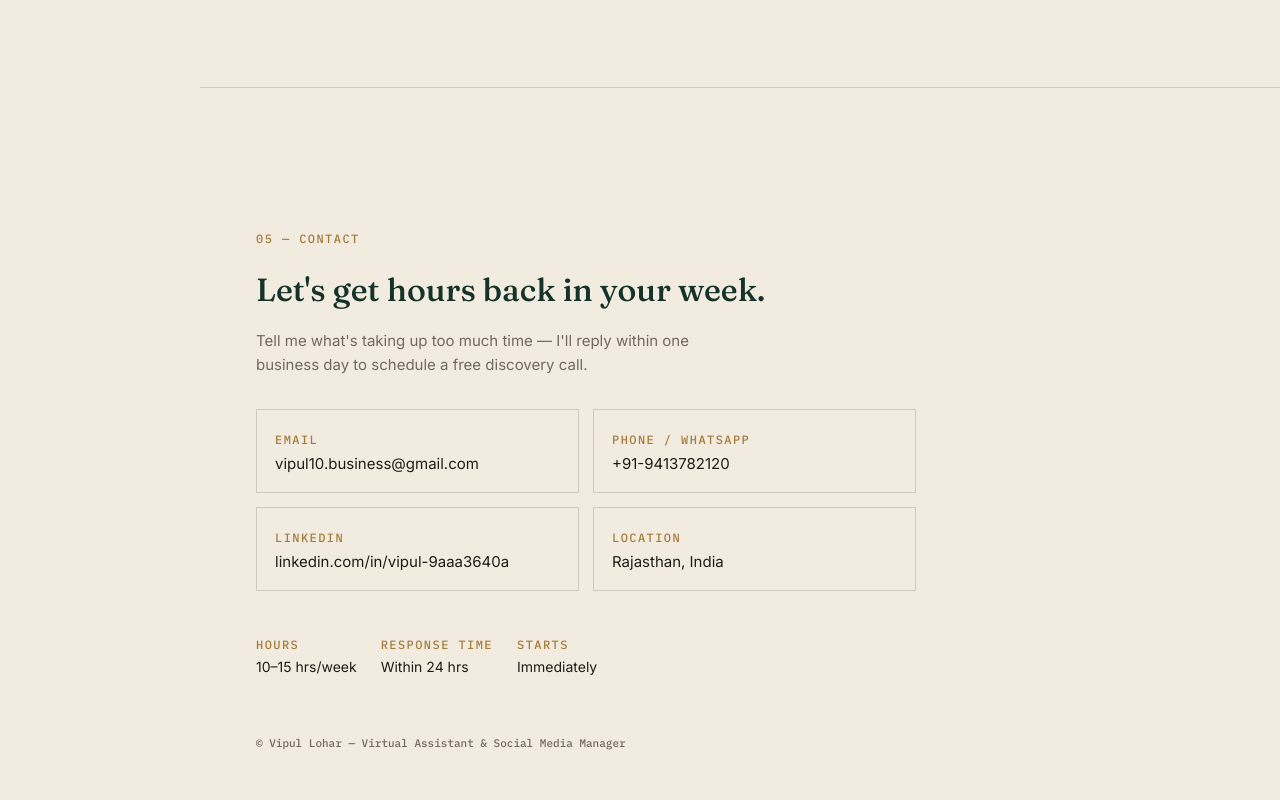
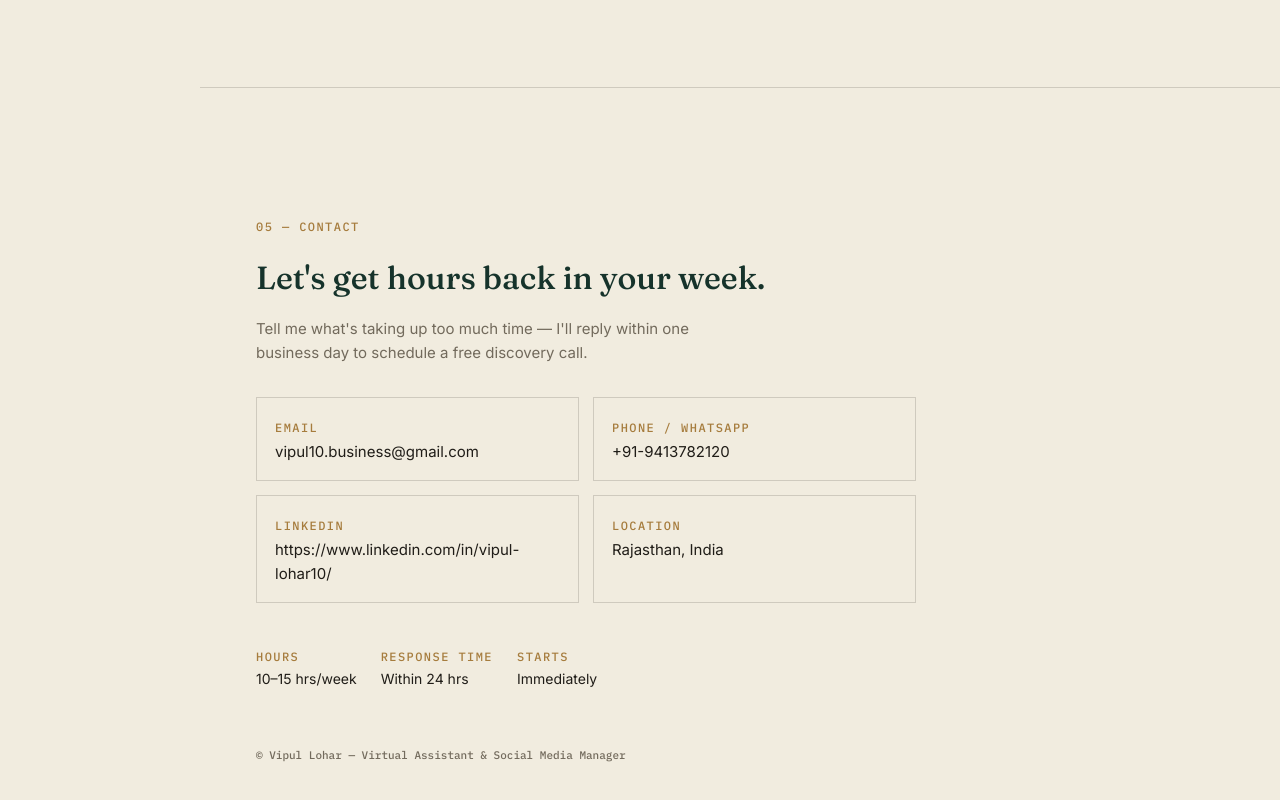
Before and after one commit to vipullohar10-tech/Portfolio, a plain HTML site: page index.html in a window 1280 px wide. Shown: the part 3524-4324 px from the top of the page. Drawn offline with Linux system fonts and the light colour scheme.

Commit message:
Update index.html

```diff
--- a/index.html
+++ b/index.html
@@ -566,7 +566,7 @@ a{color:inherit;}
         <div class="contact-grid">
           <div class="c-item"><span class="eyebrow">Email</span><p>vipul10.business@gmail.com</p></div>
           <div class="c-item"><span class="eyebrow">Phone / WhatsApp</span><p>+91-9413782120</p></div>
-          <div class="c-item"><span class="eyebrow">LinkedIn</span><p>linkedin.com/in/vipul-9aaa3640a</p></div>
+          <div class="c-item"><span class="eyebrow">LinkedIn</span><p>https://www.linkedin.com/in/vipul-lohar10/</p></div>
           <div class="c-item"><span class="eyebrow">Location</span><p>Rajasthan, India</p></div>
         </div>
 
```
